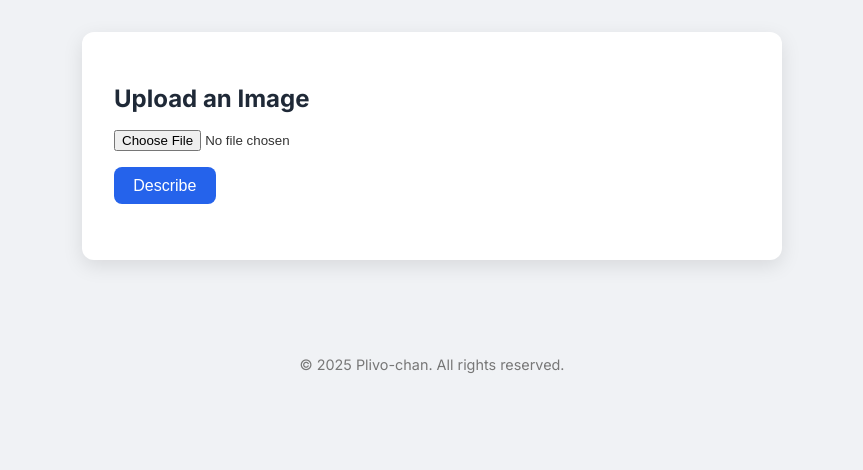
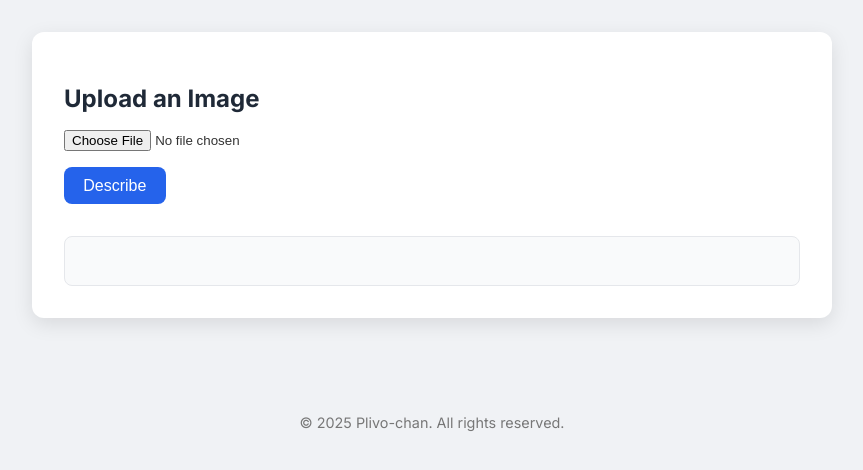
Before and after one commit to AbhinandIITM/Mizu, a FastAPI app: page / in a window 1280 px wide. Shown: the part 61-531 px from the top of the page, without its empty margins (208-1071 px from the left). Run offline with FastAPI, Linux system fonts and the light colour scheme.

Commit message:
update index

```diff
--- a/templates/index.html
+++ b/templates/index.html
@@ -44,7 +44,7 @@
     }
 
     .container {
-      max-width: 700px;
+      max-width: 800px;
       margin: 2rem auto;
       background: white;
       padding: 2rem;
@@ -77,10 +77,28 @@
     }
 
     #description {
+      margin-top: 2rem;
+      background: #f9fafb;
+      padding: 1.5rem;
+      border-radius: 8px;
+      border: 1px solid #e5e7eb;
+      font-size: 1rem;
+      color: #374151;
+      line-height: 1.7;
+    }
+
+    #description h3 {
       margin-top: 1.5rem;
-      font-style: italic;
-      color: #374151;
-      white-space: pre-line;
+      color: #111827;
+      font-size: 1.25rem;
+    }
+
+    #description ul {
+      margin-left: 1.5rem;
+    }
+
+    #description li {
+      margin-bottom: 0.5rem;
     }
 
     #loading {
@@ -114,7 +132,7 @@
     <br />
     <button onclick="uploadImage()">Describe</button>
     <div id="loading"></div>
-    <p id="description"></p>
+    <div id="description"></div>
   </main>
 
   <footer>
@@ -122,13 +140,46 @@
   </footer>
 
   <script>
+    function formatDescription(text) {
+      const lines = text.split('\n').map(line => line.trim()).filter(Boolean);
+      let html = '';
+      let inList = false;
+
+      lines.forEach(line => {
+        if (line.startsWith('**') && line.endsWith('**')) {
+          // Bold line as a heading
+          if (inList) {
+            html += '</ul>';
+            inList = false;
+          }
+          html += `<h3>${line.replace(/\*\*/g, '')}</h3>`;
+        } else if (line.startsWith('* ')) {
+          // Bullet point
+          if (!inList) {
+            html += '<ul>';
+            inList = true;
+          }
+          html += `<li>${line.slice(2)}</li>`;
+        } else {
+          if (inList) {
+            html += '</ul>';
+            inList = false;
+          }
+          html += `<p>${line}</p>`;
+        }
+      });
+
+      if (inList) html += '</ul>';
+      return html;
+    }
+
     async function uploadImage() {
       const fileInput = document.getElementById('imageInput');
       const loading = document.getElementById('loading');
       const desc = document.getElementById('description');
 
       if (!fileInput.files.length) {
-        desc.innerText = "Please select an image first.";
+        desc.innerHTML = "<p>Please select an image first.</p>";
         return;
       }
 
@@ -137,7 +188,7 @@
       formData.append("file", file);
 
       loading.innerText = "Processing image...";
-      desc.innerText = "";
+      desc.innerHTML = "";
 
       try {
         const res = await fetch("/describe", {
@@ -147,10 +198,15 @@
 
         const data = await res.json();
         loading.innerText = "";
-        desc.innerText = data.description || data.error;
+
+        if (data.description) {
+          desc.innerHTML = formatDescription(data.description);
+        } else {
+          desc.innerHTML = `<p style="color: red;">${data.error}</p>`;
+        }
       } catch (err) {
         loading.innerText = "";
-        desc.innerText = "An error occurred while processing.";
+        desc.innerHTML = "<p style='color:red;'>An error occurred while processing.</p>";
       }
     }
   </script>
```
